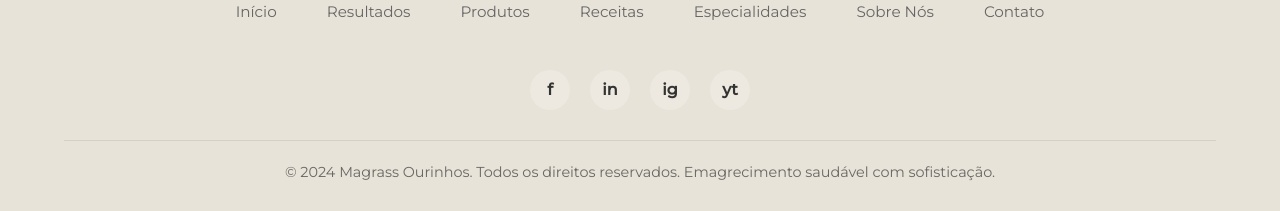
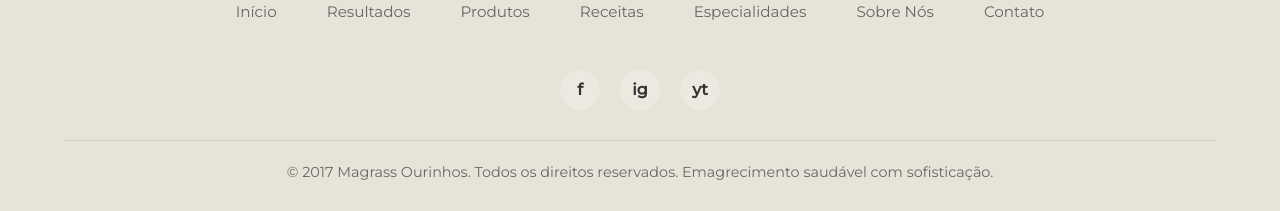
Before and after one commit to k4marketing/MagrassOurinhos, a plain HTML site: page index.html in a window 1280 px wide. Shown: the part 5262-5473 px from the top of the page. Drawn offline with nearby package versions, Linux system fonts and the light colour scheme.

Commit message:
Update index.html

```diff
--- a/index.html
+++ b/index.html
@@ -1140,13 +1140,12 @@
             <a href="#contato">Contato</a>
         </div>
         <div class="social-links">
-            <a href="#" class="social-link" aria-label="Facebook">f</a>
-            <a href="#" class="social-link" aria-label="LinkedIn">in</a>
-            <a href="#" class="social-link" aria-label="Instagram">ig</a>
-            <a href="#" class="social-link" aria-label="YouTube">yt</a>
+            <a href="https://www.facebook.com/groups/magrassoficial/?rdid=xuZGmUyM8SnMjwDZ&share_url=https%3A%2F%2Fwww.facebook.com%2Fshare%2Fg%2F1AQ2Xo1AFH%2F#" class="social-link" aria-label="Facebook">f</a>
+            <a href="https://www.instagram.com/magrass_ourinhos/" class="social-link" aria-label="Instagram">ig</a>
+            <a href="https://www.youtube.com/c/MagrassOficialEmagrecimento" class="social-link" aria-label="YouTube">yt</a>
         </div>
         <div class="copyright">
-            &copy; 2024 Magrass Ourinhos. Todos os direitos reservados. Emagrecimento saudável com sofisticação.
+            &copy; 2017 Magrass Ourinhos. Todos os direitos reservados. Emagrecimento saudável com sofisticação.
         </div>
     </footer>
 
```
